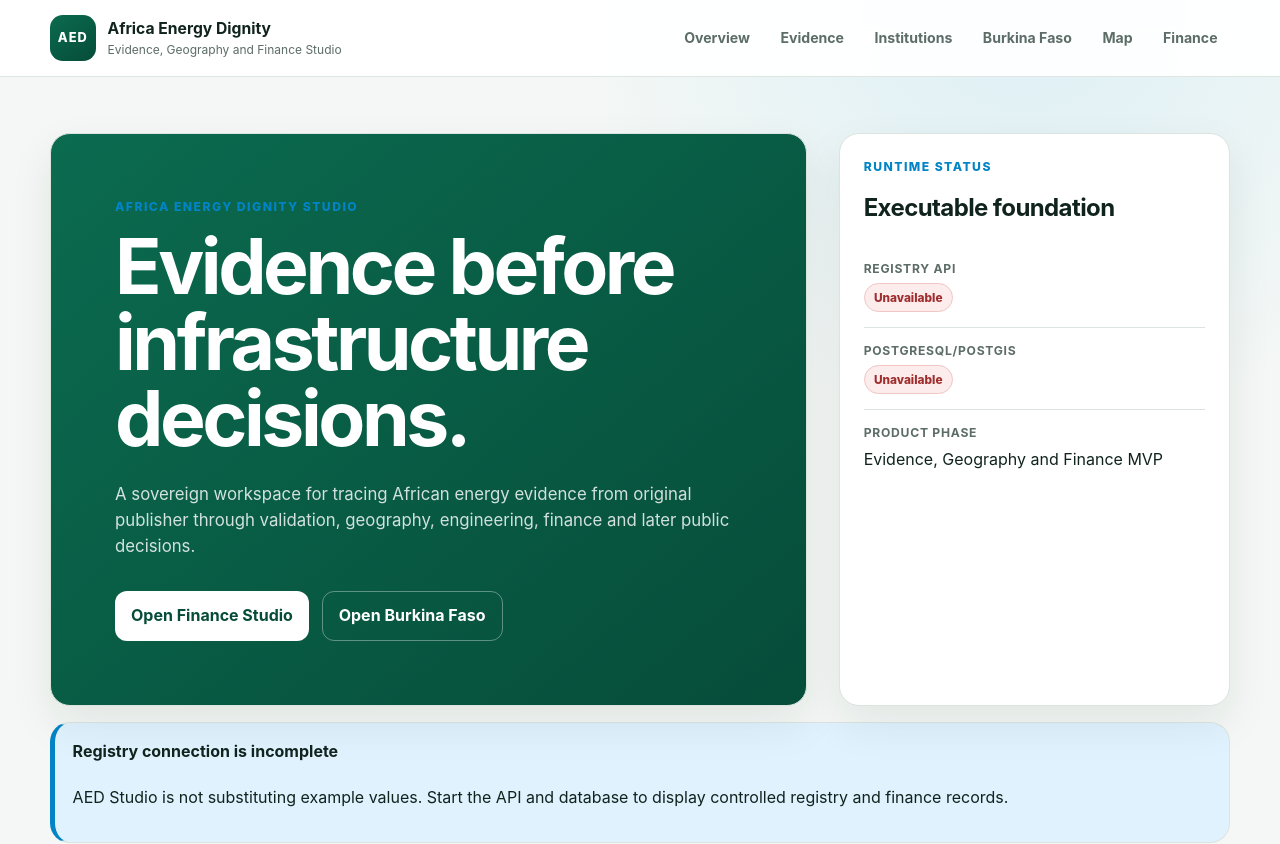
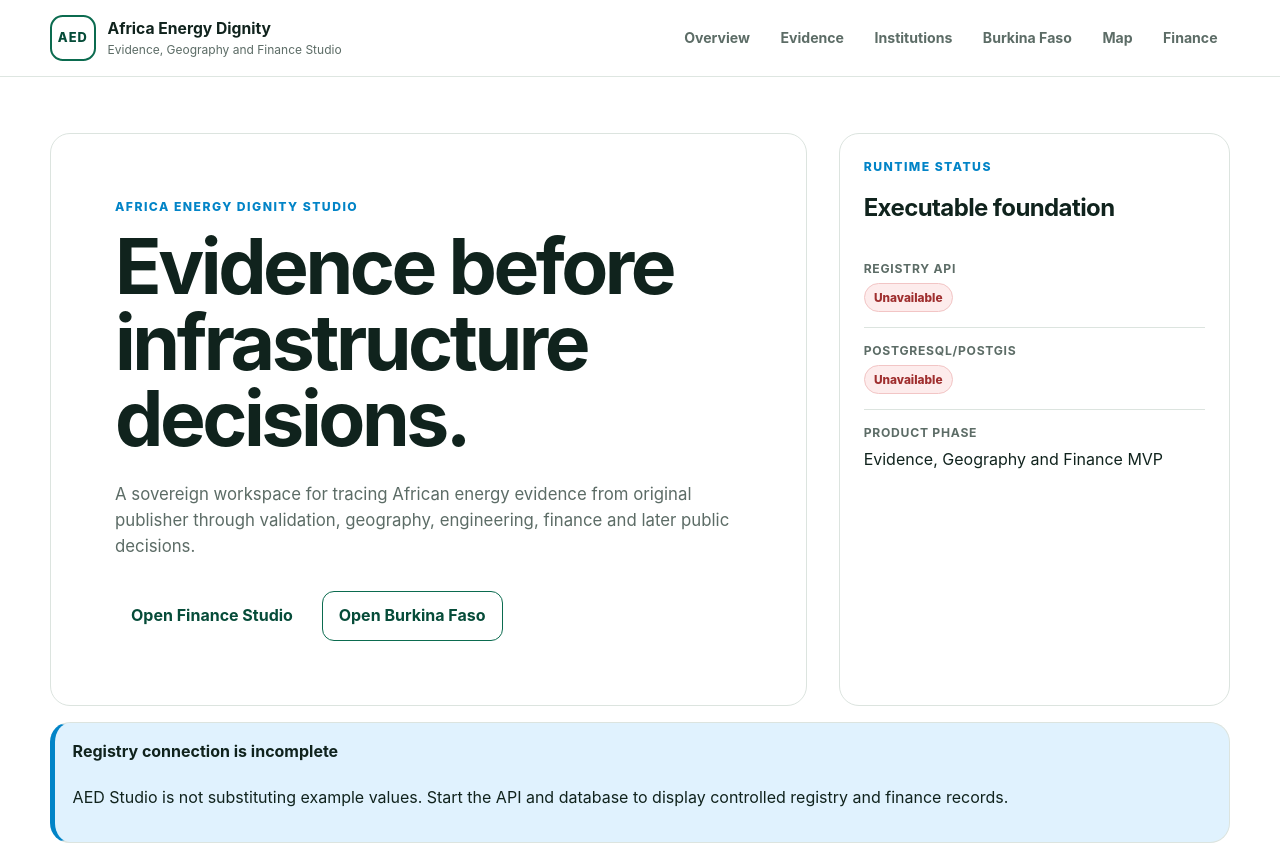
Before and after one commit to Dossiya-SE/africa-energy-dignity, a Next.js app in the folder web/: page / in a window 1280 px wide. Shown: the top 844 px of the page. Built offline with nearby package versions, Linux system fonts and the light colour scheme; no server answers.

Commit message:
fix(energy-ui): white functional surfaces without changing finance/energy semantics

```diff
--- a/web/app/globals.css
+++ b/web/app/globals.css
@@ -4,7 +4,7 @@
   --muted: #5c6c66;
   --line: #dce4df;
   --surface: #ffffff;
-  --surface-soft: #f4f7f5;
+  --surface-soft: #FFFFFF;
   --green: #0b6b4f;
   --green-deep: #064c39;
   --accent-sky: #0284c7;
@@ -14,7 +14,7 @@
   --positive-bg: #e7f6ef;
   --negative: #9f2f2f;
   --negative-bg: #fdecec;
-  --shadow: 0 18px 44px rgba(16, 35, 29, 0.08);
+  --shadow: none;
 }
 
 * {
@@ -29,9 +29,7 @@ html {
 body {
   margin: 0;
   color: var(--ink);
-  background:
-    radial-gradient(circle at 80% 0%, rgba(56, 189, 248, 0.12), transparent 28rem),
-    var(--surface-soft);
+  background: #FFFFFF;
   font-family:
     Inter, ui-sans-serif, system-ui, -apple-system, BlinkMacSystemFont, "Segoe UI", sans-serif;
   line-height: 1.55;
@@ -73,8 +71,9 @@ a {
   height: 2.85rem;
   place-items: center;
   border-radius: 0.8rem;
-  color: #fff;
-  background: linear-gradient(145deg, var(--green), var(--green-deep));
+  color: var(--green-deep);
+  background: #FFFFFF;
+  border: 2px solid var(--green);
   font-size: 0.8rem;
   font-weight: 800;
   letter-spacing: 0.08em;
@@ -116,7 +115,7 @@ a {
 .nav-list a:hover,
 .nav-list a:focus-visible {
   color: var(--green-deep);
-  background: #eaf3ef;
+  background: #FFFFFF;
   outline: none;
 }
 
@@ -148,10 +147,8 @@ a {
 
 .hero-copy {
   padding: clamp(2rem, 5vw, 4.5rem);
-  background:
-    linear-gradient(140deg, rgba(11, 107, 79, 0.98), rgba(6, 76, 57, 0.98)),
-    var(--green);
-  color: #fff;
+  background: #FFFFFF;
+  color: var(--ink);
 }
 
 .eyebrow,
@@ -176,7 +173,7 @@ a {
 .hero-copy > p:not(.eyebrow) {
   max-width: 64ch;
   margin: 1.5rem 0 0;
-  color: rgba(255, 255, 255, 0.82);
+  color: var(--muted);
   font-size: 1.05rem;
 }
 
@@ -205,8 +202,8 @@ a {
 }
 
 .button-secondary {
-  color: #fff;
-  border: 1px solid rgba(255, 255, 255, 0.35);
+  color: var(--green-deep);
+  border: 1px solid var(--green);
 }
 
 .hero-panel {
```
